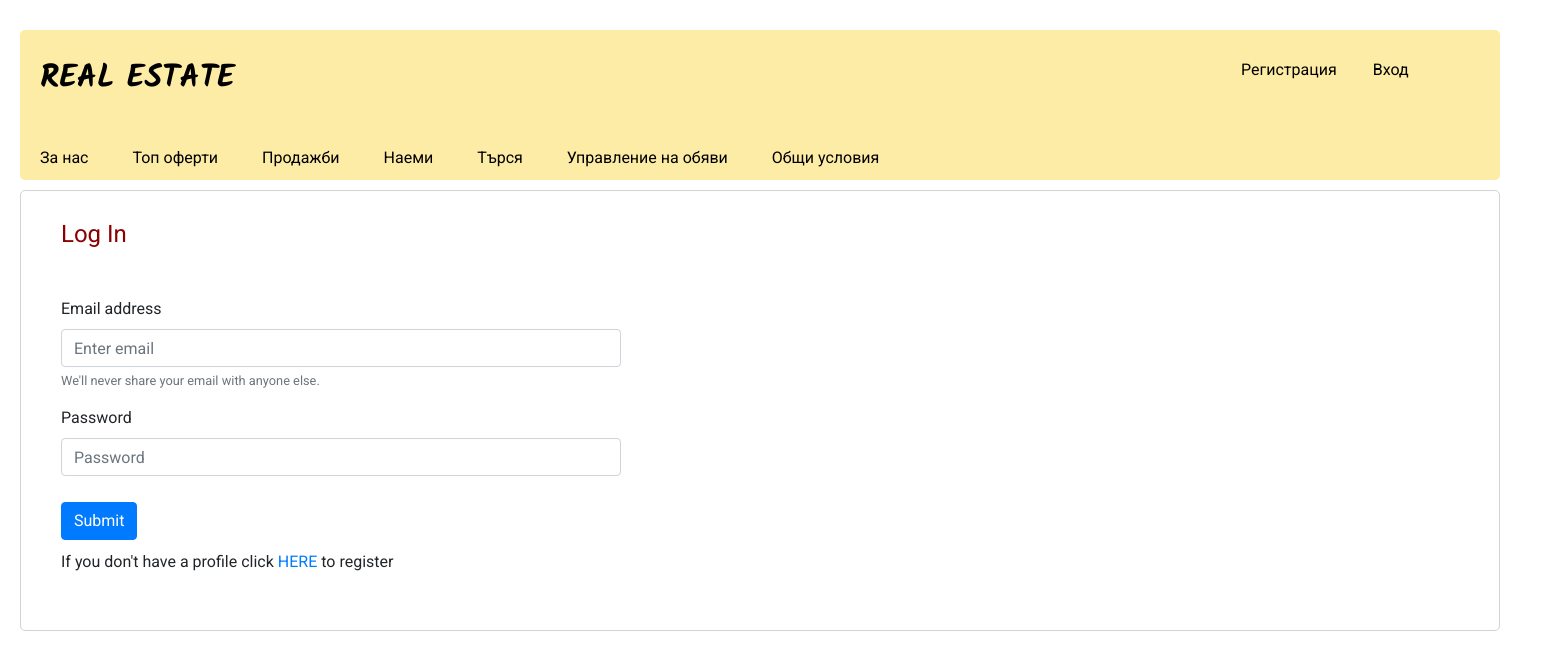
After one commit to ZYKoleva/SoftUniPythonWebExamProject, a Django app: page /login/ in a window 1560 px wide. The commit adds this page. Shown: the top 670 px of the page. Run offline with Django 3.2, Linux system fonts and the light colour scheme; some libraries are stand-ins or nearby versions.

Commit message:
added templates and style
templates about_us, general_rules, login and register added and respective style sheets added

```diff
--- a/estate_app/urls.py
+++ b/estate_app/urls.py
@@ -1,7 +1,11 @@
 from django.urls import path
 
-from estate_app.views import load_home_page
+from estate_app.views import load_home_page, about_us, general_rules, register, login
 
 urlpatterns = [
-    path('', load_home_page, name = 'load home page')
+    path('', load_home_page, name = 'load home page'),
+    path('about/', about_us, name='load about us page'),
+    path('general_rules/', general_rules, name='load general rules'),
+    path('register/', register, name='load register page'),
+    path('login/', login, name='load login page'),
 ]
--- a/estate_app/views.py
+++ b/estate_app/views.py
@@ -3,3 +3,19 @@ from django.shortcuts import render
 # Create your views here.
 def load_home_page(request):
     return render(request, 'home_page.html')
+
+
+def about_us(request):
+    return render(request, 'about_us.html')
+
+
+def general_rules(request):
+    return render(request, 'general_rules.html')
+
+
+def register(request):
+    return render(request, 'register.html')
+
+
+def login(request):
+    return render(request, 'login.html')
--- /dev/null
+++ b/static/style/register_login.css
@@ -0,0 +1,19 @@
+.container-register {
+    border: 1px solid lightgray;
+    border-radius: 5px;
+}
+
+.register-legend{
+    margin: 25px 40px;
+    color: darkred;
+}
+
+.form-register {
+    margin: 20px;
+    padding: 20px;
+    width: 600px;
+}
+
+.btn-register-submit {
+    margin: 10px auto;
+}
--- a/templates/common/base.html
+++ b/templates/common/base.html
@@ -10,6 +10,10 @@
     <link href="https://fonts.googleapis.com/css2?family=Kalam:wght@700&display=swap" rel="stylesheet">
     <link rel="stylesheet" href="{% static 'style/base.css' %}">
     <script src="../static/scripts/javascript.js"></script>
+    {% block site_style %}
+    {% endblock %}
+    {% block site_script %}
+    {% endblock %}
 </head>
 <body class="root">
 <div class="header-container">
@@ -22,10 +26,10 @@
 
                 <ul class="top-nav">
                     <li class="nav-item">
-                        <a class="nav-link" href="{% url 'load home page' %}">Регистрация</a>
+                        <a class="nav-link" href="{% url 'load register page' %}">Регистрация</a>
                     </li>
                     <li class="nav-item">
-                        <a class="nav-link" href="{% url 'load home page' %}">Вход</a>
+                        <a class="nav-link" href="{% url 'load login page' %}">Вход</a>
                     </li>
                 </ul>
             </div>
@@ -33,7 +37,7 @@
         <nav class="nav-wrapper">
             <ul class="'nav-list">
                 <li class="nav-list-item">
-                    <a href="{% url 'load home page' %}">За нас</a></li>
+                    <a href="{% url 'load about us page' %}">За нас</a></li>
                 <li class="nav-list-item">
                     <a href="{% url 'load home page' %}">Топ оферти</a></li>
                 <li class="nav-list-item">
@@ -45,7 +49,7 @@
                 <li class="nav-list-item">
                     <a href="{% url 'load home page' %}">Управление на обяви</a></li>
                 <li class="nav-list-item">
-                    <a href="{% url 'load home page' %}">Общи условия</a></li>
+                    <a href="{% url 'load general rules' %}">Общи условия</a></li>
             </ul>
         </nav>
     </header>
--- /dev/null
+++ b/templates/login.html
@@ -0,0 +1,27 @@
+{% extends 'common/base.html' %}
+{% load static %}
+    {% block site_style %}
+        <link rel="stylesheet" href="{%  static 'style/register_login.css' %}">
+    {% endblock %}
+{% block site_content %}
+<div class="container-register">
+                <legend class="register-legend">Log In</legend>
+                <form action="#" method="post" class="form-register">
+                  <div class="form-group">
+                    <label for="exampleInputEmail1">Email address</label>
+                    <input type="email" class="form-control" id="exampleInputEmail1" aria-describedby="emailHelp" placeholder="Enter email">
+                    <small id="emailHelp" class="form-text text-muted">We'll never share your email with anyone else.</small>
+                  </div>
+                  <div class="form-group">
+                    <label for="exampleInputPassword1">Password</label>
+                    <input type="password" class="form-control" id="exampleInputPassword1" placeholder="Password">
+                  </div>
+                  <button type="submit" class="btn btn-primary btn-register-submit">Submit</button>
+                <p class="field">
+                    <span>If you don't have a profile click <a href="{% url 'load register page' %}">HERE</a> to register</span>
+                </p>
+                </form>
+
+
+    </div>
+{% endblock %}
```
Also changed, not shown: static/style/about_us.css (added, +15 -0 lines), static/style/general_rules.css (added, +10 -0 lines), templates/about_us.html (added, +32 -0 lines), templates/general_rules.html (added, +20 -0 lines), templates/register.html (added, +27 -0 lines).
